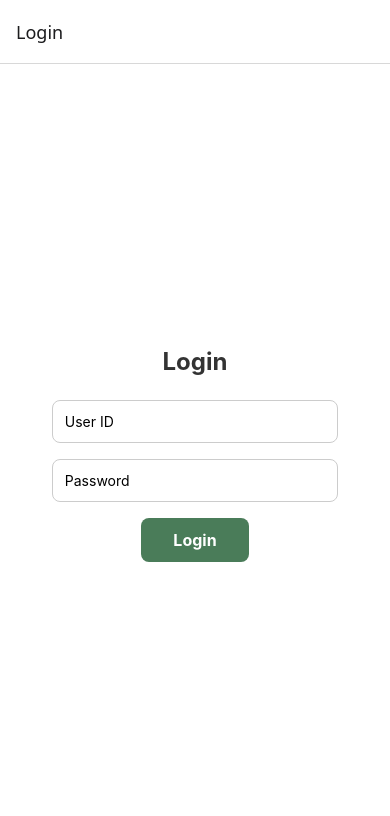
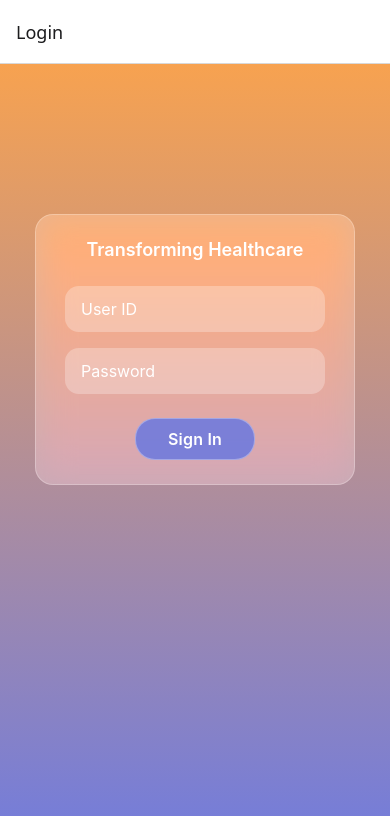
Before and after one commit to aritraroy02/Hackathon, a React Native app in the folder childBooklet/: screen /Login in a window 390 px wide. Shown: the top 816 px of the page. Built offline with nearby package versions, Linux system fonts and the light colour scheme.

Commit message:
loginCSS

```diff
--- a/childBooklet/package.json
+++ b/childBooklet/package.json
@@ -20,7 +20,9 @@
     "cors": "^2.8.5",
     "dotenv": "^17.2.0",
     "expo": "53.0.20",
+    "expo-blur": "^14.1.5",
     "expo-image-picker": "~16.1.4",
+    "expo-linear-gradient": "^14.1.5",
     "expo-location": "^18.1.6",
     "expo-modules-core": "~2.5.0",
     "expo-status-bar": "~2.2.3",
--- a/childBooklet/screens/LoginScreen.js
+++ b/childBooklet/screens/LoginScreen.js
@@ -1,73 +1,148 @@
-// screens/LoginScreen.js
-import React, { useState } from 'react';
-import { View, Text, TextInput, TouchableOpacity, StyleSheet } from 'react-native';
+import React, { useState } from "react";
+import {
+  View,
+  Text,
+  TextInput,
+  TouchableOpacity,
+  StyleSheet,
+  Platform,
+  KeyboardAvoidingView,
+} from "react-native";
+import { LinearGradient } from "expo-linear-gradient";
+import { BlurView } from "expo-blur";
+import { Keyboard, TouchableWithoutFeedback } from "react-native";
 
 export default function LoginScreen({ navigation }) {
-  const [userId, setUserId] = useState('');
-  const [password, setPassword] = useState('');
+  const [userId, setUserId] = useState("");
+  const [password, setPassword] = useState("");
 
   const handleLogin = () => {
-    // Navigate to HomeScreen without authentication for now
-    navigation.navigate('Home');
+    navigation.navigate("Home");
   };
 
   return (
-    <View style={styles.container}>
-      <Text style={styles.heading}>Login</Text>
-
+    <TouchableWithoutFeedback onPress={Keyboard.dismiss}>
+      <LinearGradient
+        colors={["#F7A250", "#727CDC"]}
+        style={styles.gradient}
+        start={{ x: 0.5, y: 0 }}
+        end={{ x: 0.5, y: 1 }}
+      >
+        {/* <View style={styles.topBar}>
+        <Text style={styles.loginText}>Login</Text>
+      </View> */}
+        <KeyboardAvoidingView
+          style={{ flex: 1 }}
+          behavior={Platform.OS === "ios" ? "padding" : "height"}
+          keyboardVerticalOffset={80}
+        >
+          <View style={styles.centeredContainer}>
+            <BlurView
+              intensity={Platform.OS === "ios" ? 60 : 90}
+              tint="default"
+              style={styles.glassCard}
+            >
+              <Text style={styles.title}>Transforming Healthcare</Text>
               <TextInput
                 placeholder="User ID"
                 style={styles.input}
                 value={userId}
+                placeholderTextColor="#fff"
                 onChangeText={setUserId}
               />
-
               <TextInput
                 placeholder="Password"
                 style={styles.input}
                 value={password}
+                placeholderTextColor="#fff"
                 onChangeText={setPassword}
                 secureTextEntry
               />
-
-      <TouchableOpacity style={styles.loginButton} onPress={handleLogin}>
-        <Text style={styles.loginButtonText}>Login</Text>
+              <TouchableOpacity
+                style={styles.signInButton}
+                onPress={handleLogin}
+              >
+                <Text style={styles.signInButtonText}>Sign In</Text>
               </TouchableOpacity>
+            </BlurView>
           </View>
+        </KeyboardAvoidingView>
+      </LinearGradient>
+    </TouchableWithoutFeedback>
   );
 }
 
+// styles object continues unchanged, as previously given
+
 const styles = StyleSheet.create({
-  container: {
+  gradient: {
     flex: 1,
-    justifyContent: 'center',
-    alignItems: 'center',
-    backgroundColor: '#fff',
-    padding: 16,
+    paddingTop: 50, // Space for the top bar
   },
-  heading: {
-    fontSize: 24,
-    fontWeight: 'bold',
-    color: '#333',
-    marginBottom: 24,
+  // topBar: {
+  //   paddingHorizontal: 20,
+  //   position: "absolute",
+  //   top: 50,
+  //   left: 0,
+  //   right: 0,
+  // },
+  // loginText: {
+  //   color: "#222",
+  //   fontSize: 18,
+  //   fontWeight: "600",
+  //   alignSelf: "flex-start",
+  // },
+  centeredContainer: {
+    flex: 1,
+    justifyContent: "flex-start",
+    alignItems: "center",
+    marginTop: 100,
+  },
+  glassCard: {
+    width: 320,
+    padding: 24,
+    borderRadius: 18,
+    borderWidth: 1,
+    borderColor: "rgba(255, 255, 255, 0.25)",
+    backgroundColor: "rgba(86, 85, 85, 0)",
+    shadowColor: "rgba(168, 33, 33, 0.03)",
+    shadowOpacity: 0.09,
+    shadowOffset: { width: 0, height: 4 },
+    shadowRadius: 12,
+    elevation: 6,
+    alignItems: "center",
+  },
+  title: {
+    fontSize: 18,
+    color: "white",
+    fontWeight: "600",
+    marginBottom: 26,
+    alignSelf: "center",
   },
   input: {
-    width: '80%',
-    padding: 12,
+    width: 260,
+    backgroundColor: "rgba(255, 255, 255, 0.27)",
+    borderRadius: 14,
+    paddingHorizontal: 16,
+    paddingVertical: 13,
+    fontSize: 16,
     marginBottom: 16,
+    color: "#fff",
+    borderWidth: 0,
+  },
+  signInButton: {
+    marginTop: 8,
+    backgroundColor: "rgba(114,124,220,0.92)",
+    paddingVertical: 10,
+    paddingHorizontal: 32,
+    borderRadius: 20,
     borderWidth: 1,
-    borderColor: '#ccc',
-    borderRadius: 8,
+    borderColor: "rgba(255,255,255,0.32)",
   },
-  loginButton: {
-    backgroundColor: '#4A7C59',
-    paddingVertical: 12,
-    paddingHorizontal: 32,
-    borderRadius: 8,
-  },
-  loginButtonText: {
-    color: '#fff',
+  signInButtonText: {
+    color: "#fff",
     fontSize: 16,
-    fontWeight: 'bold',
+    fontWeight: "600",
+    letterSpacing: 0.2,
   },
 });
```
Also changed, not shown: 1 other file (tests, documents, lock files or other folders). Lines whose indentation alone changed are shown as unchanged.
